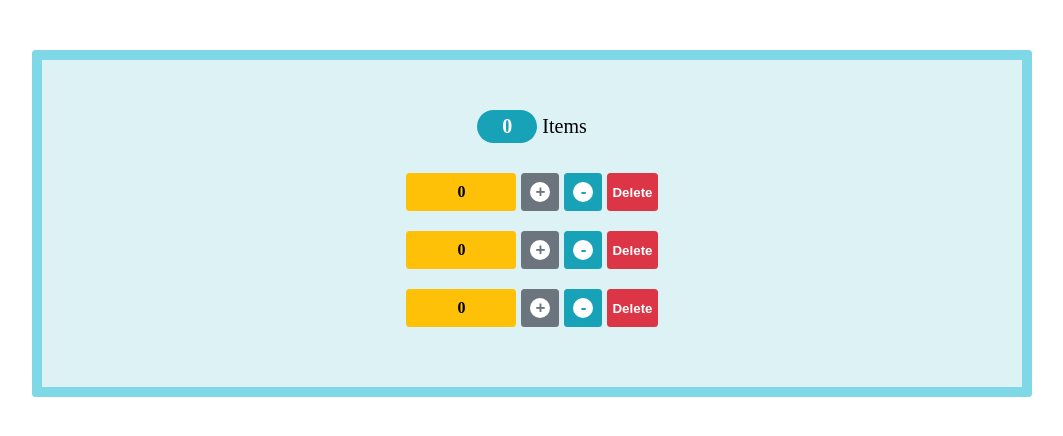
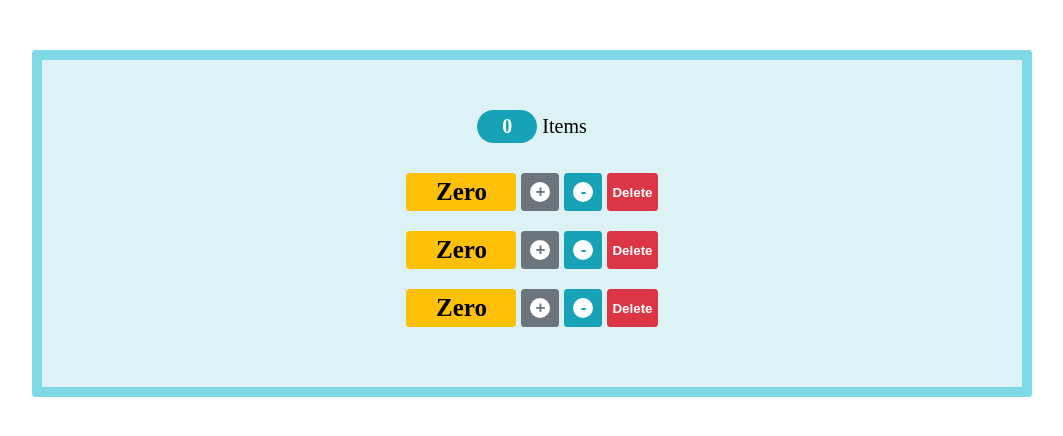
Before and after one commit to Vanaldito/counter-app, a React app: page / in a window 1280 px wide. Shown: the top 436 px of the page, without its empty margins (108-1171 px from the left). Built offline with nearby package versions, Linux system fonts and the light colour scheme; the HTML template or start-up script is replaced by a standard one.

Commit message:
fix: display the word zero when the amount of a counter is 0

```diff
--- a/src/components/Counter/Counter.css
+++ b/src/components/Counter/Counter.css
@@ -14,6 +14,7 @@
   align-items: center;
   justify-content: center;
   border-radius: 3.5px;
+  font-size: 25px;
 }
 
 .counter__increment {
--- a/src/components/Counter/Counter.tsx
+++ b/src/components/Counter/Counter.tsx
@@ -13,7 +13,7 @@ export default function Counter({
 }: CounterProps) {
   return (
     <div className="counter">
-      <div className="counter__amount">{amount}</div>
+      <div className="counter__amount">{amount === 0 ? "Zero" : amount}</div>
       <button
         className="counter__increment"
         type="button"
```
